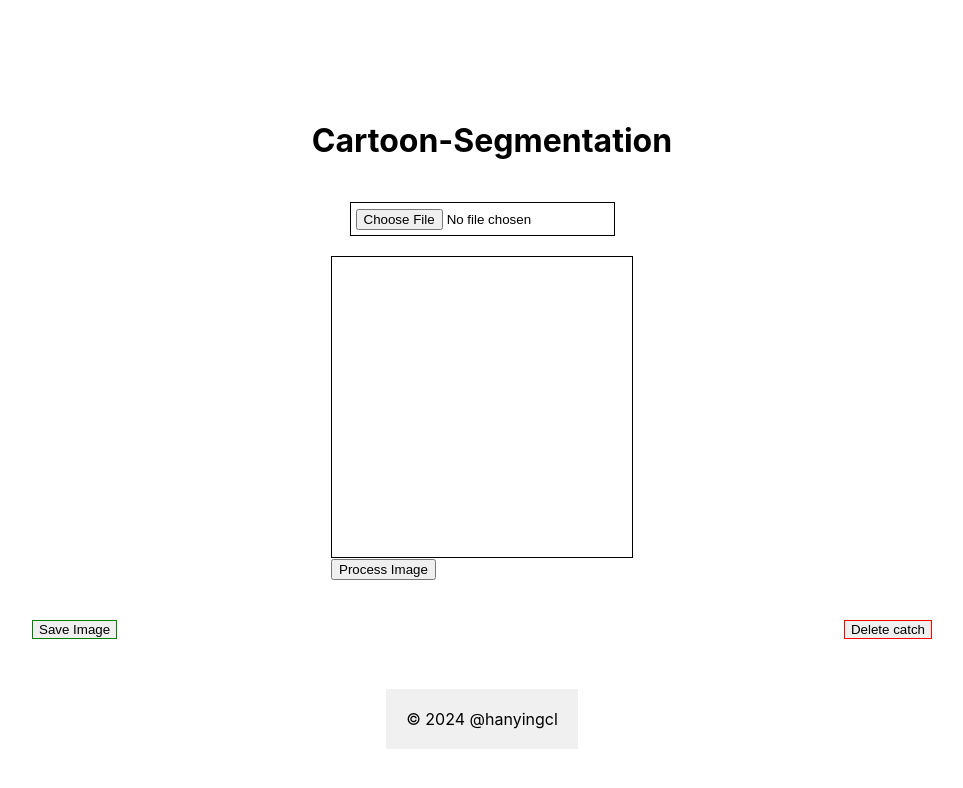
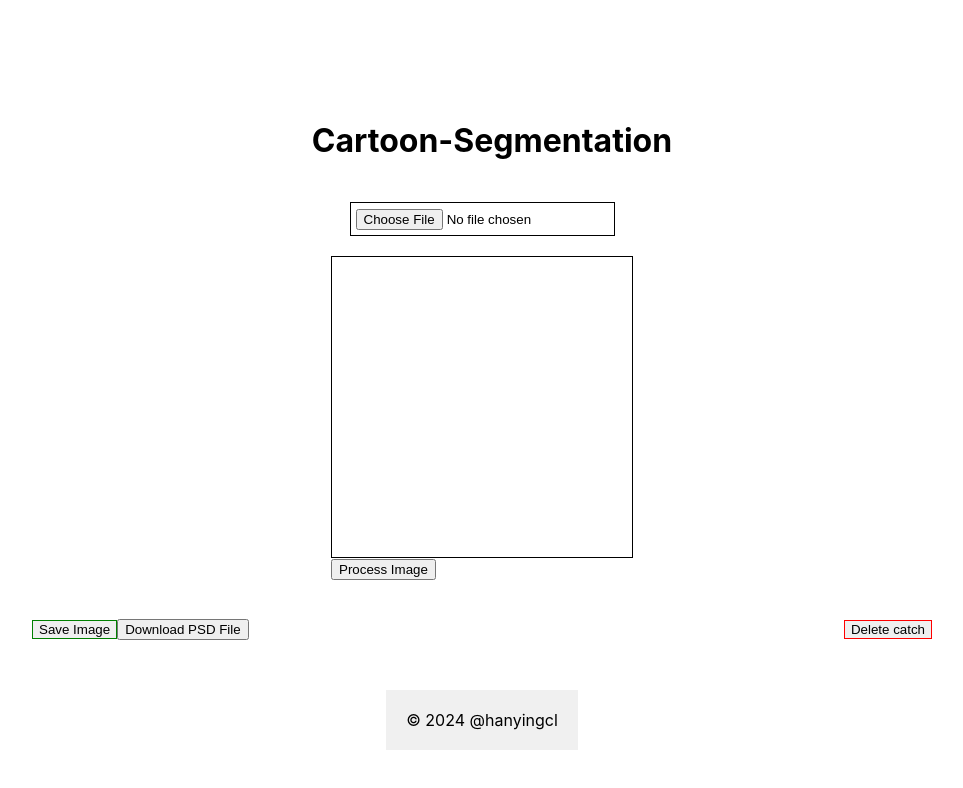
Before and after one commit to teftef6220/CartoonSegmentation_React, a React (Create React App) app in the folder react_app/: page / in a window 1280 px wide. Shown: the top 788 px of the page, without its empty margins (158-1121 px from the left). Built offline with nearby package versions, Linux system fonts and the light colour scheme.

Commit message:
add psd_save 2

```diff
--- a/react_app/src/App.js
+++ b/react_app/src/App.js
@@ -6,6 +6,7 @@ function App() {
   const [uploadedImage, setUploadedImage] = useState(null);
   const [processedImage, setProcessedImage] = useState([]);
   const [selectedImage, setSelectedImage] = useState(null);
+  const [psdpath, setPSDpath] = useState(null);
 
   const [file, setFile] = useState(null);
 
@@ -34,6 +35,7 @@ function App() {
       if (response.ok) {
         const data = await response.json(); // サーバーがJSON形式で画像のURLを返すことを想定しています
         setProcessedImage(data.imageUrl || []); // 処理された画像のURLを状態にセット
+        setPSDpath(data.psdUrl || null);
         // console.log(data);
         // console.log(data.imageUrl);
 
@@ -48,22 +50,61 @@ function App() {
 
   // 画像の保存
   const handleSaveImage = () => {
+    try {
       if (!selectedImage) {
         alert('No image selected.');
         return;
       }
       const link = document.createElement('a');
+      console.log(selectedImage); //http://127.0.0.1:8000/processed/00013-1415895134/00013-1415895134seg_BG.png　このように持っている
       link.href = selectedImage;
       link.download = 'selected-image.png';
       document.body.appendChild(link);
       link.target = '_blank';
       link.click();
       document.body.removeChild(link);
+    }
+      catch (error) {
+        console.error('There was an error saving the image:', error);
+        alert("There was an error saving the image.")
+      }
   };
 
   // 画像の選択 一時的に選択された画像を状態に保存
   const selectImage = (imageUrl) => {
     setSelectedImage(imageUrl);
+  };
+
+  // PSDファイルのダウンロード
+  const handleDownload = async () => {
+    if (!psdpath) {
+      alert("No such PSD file.");
+      return;
+    }
+
+    try {
+      // バックスラッシュをスラッシュに置換し、URLエンコード
+      // const encodedPath = encodeURIComponent(psdpath.replace(/\\/g, '/'));//置き換え
+      //psdpath はprocessed/F00013-1415895134/Fpsd_data.psd となる
+      const fileUrl = psdpath; // //http://127.0.0.1:8000/processed/00013-1415895134/bg_psd.psd　このように持っている
+      const response = await fetch(fileUrl);
+      const blob = await response.blob();
+      const downloadUrl = window.URL.createObjectURL(blob);
+
+      const link = document.createElement('a');
+      link.href = downloadUrl;
+
+      // ファイル名を取得
+      // const pathSegments = psdpath.split('\\');
+      // link.download = pathSegments.slice(-2).join('\\');
+      link.download = "psd_file.psd";
+      document.body.appendChild(link);
+      link.click();
+      link.remove();
+    } catch (error) {
+      console.error('PSDファイルのダウンロード中にエラーが発生しました:', error);
+      alert("ダウンロード中にエラーが発生しました。");
+    }
   };
 
 
@@ -115,6 +156,7 @@ function App() {
         </div>
         <button onClick={handleSaveImage} className="save-button">Save Image</button>
         <button onClick={handleDelete} className = "delete-button">Delete catch</button>
+        <button onClick={handleDownload} className = "psd-download">Download PSD File</button>
       </div>
 
       <footer>
```
Lines whose indentation alone changed are shown as unchanged.
